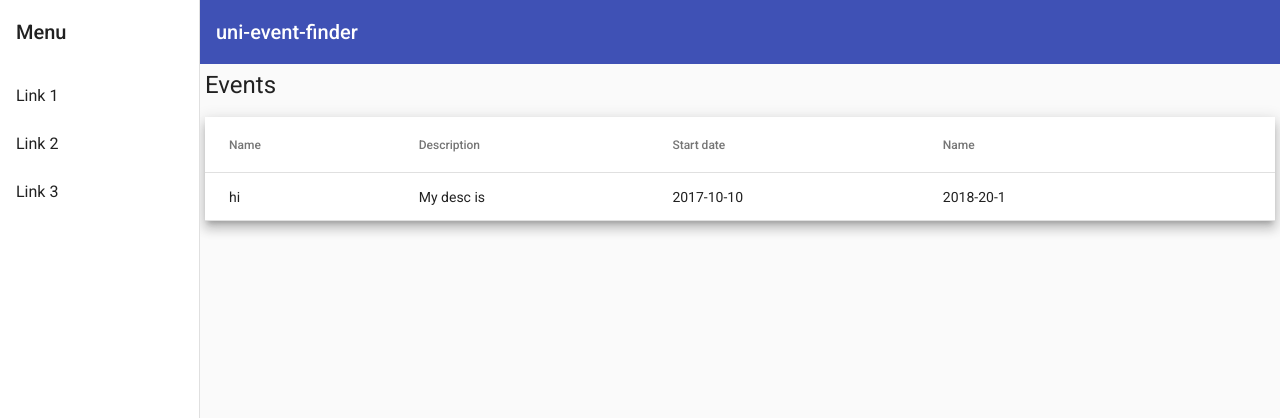
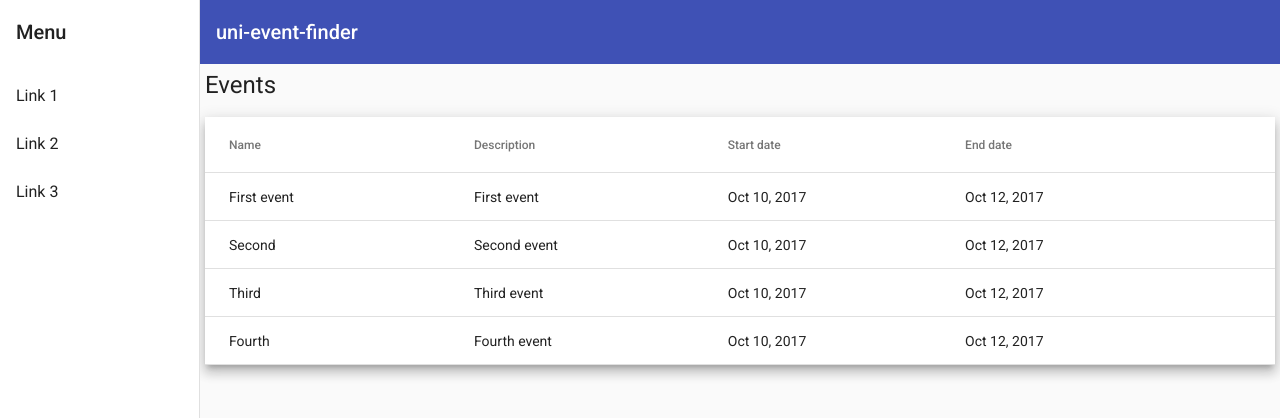
Before and after one commit to m4hdyar/uni-event-finder, an Angular app: page / in a window 1280 px wide. Shown: the top 418 px of the page. Built offline with nearby package versions, Linux system fonts and the light colour scheme.

Commit message:
Add some more events

```diff
--- a/src/app/home-page/home-page.component.html
+++ b/src/app/home-page/home-page.component.html
@@ -12,11 +12,11 @@
      </ng-container>
      <ng-container matColumnDef="start_date">
         <th mat-header-cell *matHeaderCellDef> Start date </th>
-        <td mat-cell *matCellDef="let event"> {{event.startDate}} </td>
+        <td mat-cell *matCellDef="let event"> {{event.startDate |date}} </td>
      </ng-container>
      <ng-container matColumnDef="end_date">
-        <th mat-header-cell *matHeaderCellDef> Name </th>
-        <td mat-cell *matCellDef="let event"> {{event.endDate}} </td>
+        <th mat-header-cell *matHeaderCellDef> End date </th>
+        <td mat-cell *matCellDef="let event"> {{event.endDate |date}} </td>
      </ng-container>
 
      <tr mat-header-row *matHeaderRowDef="columnsToDisplay"></tr>
--- a/src/app/home-page/home-page.component.ts
+++ b/src/app/home-page/home-page.component.ts
@@ -9,11 +9,30 @@ export class HomePageComponent implements OnInit {
   columnsToDisplay = ['title', 'description', 'start_date', 'end_date'];
   events = [
     {
-      "title": "hi",
-      "description": "My desc is ",
+      "title": "First event",
+      "description": "First event",
       "startDate": "2017-10-10",
-      "endDate": "2018-20-1"
+      "endDate": "2017-10-12"
+    },
+    {
+      "title": "Second",
+      "description": "Second event",
+      "startDate": "2017-10-10",
+      "endDate": "2017-10-12"
+    },
+    {
+      "title": "Third",
+      "description": "Third event",
+      "startDate": "2017-10-10",
+      "endDate": "2017-10-12"
+    },
+    {
+      "title": "Fourth",
+      "description": "Fourth event",
+      "startDate": "2017-10-10",
+      "endDate": "2017-10-12"
     }
+
   ];
   constructor() { }
 
```
